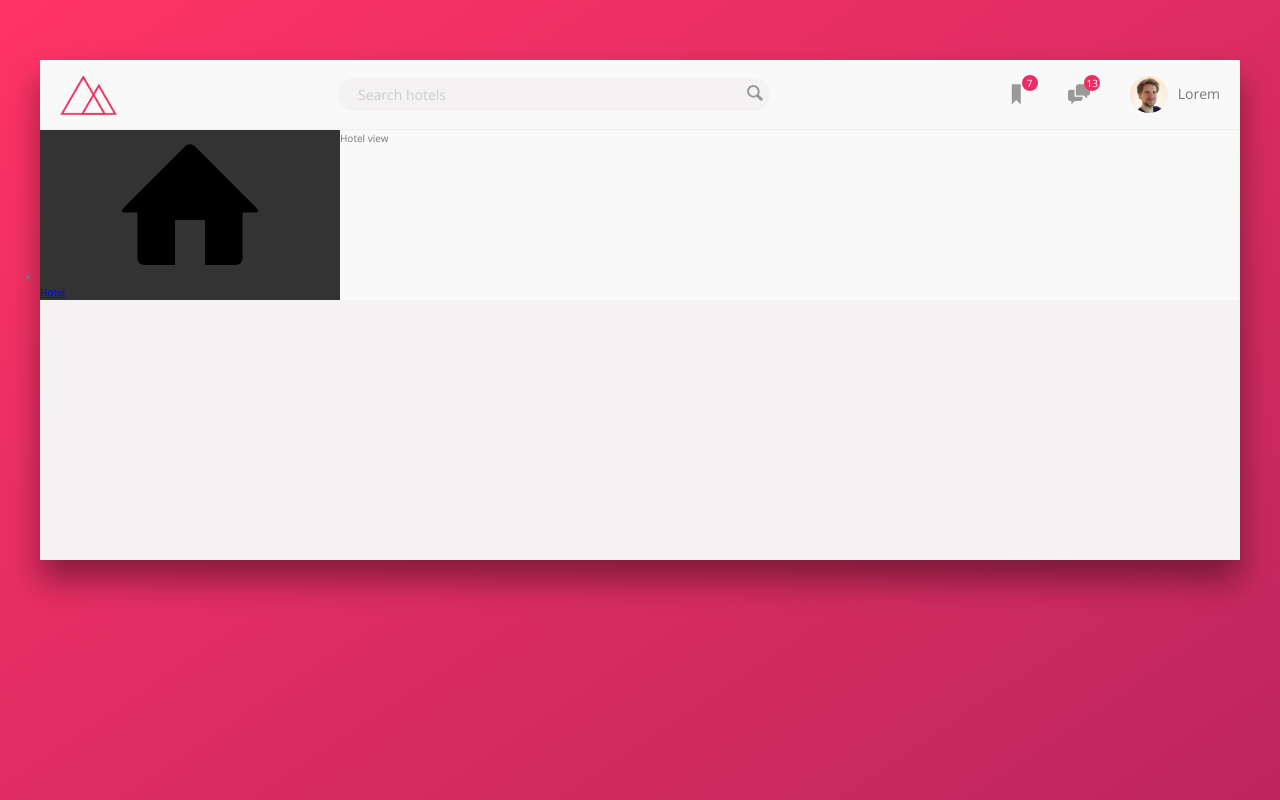
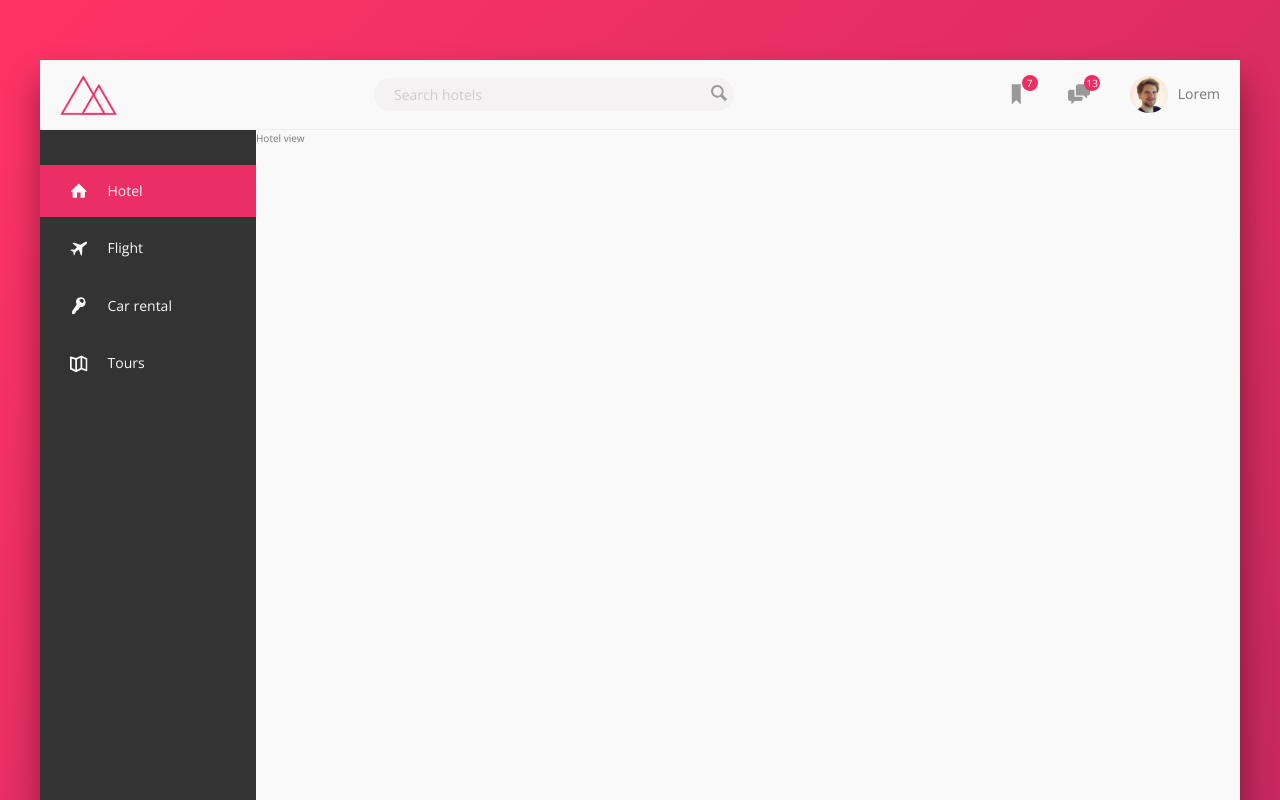
Before and after one commit to matheussss1/Hotel-app-Front-End, a website: page index.html in a window 1280 px wide. Shown: the top 800 px of the page. Drawn offline with nearby package versions, Linux system fonts and the light colour scheme.

Commit message:
side bar done

```diff
--- a/index.html
+++ b/index.html
@@ -51,7 +51,7 @@
 
             <nav class="sidebar">
                 <ul class="side-nav">
-                    <li class="side-nav__item">
+                    <li class="side-nav__item side-nav__item-active" >
                         <a href="#" class="side-nav__link">
                             <svg class="side-nav__icon">
                                 <use xlink:href="img/sprite.svg#icon-home"></use>
@@ -59,7 +59,35 @@
                             <span>Hotel</span>
                         </a>
                     </li>
+                    <li class="side-nav__item">
+                        <a href="#" class="side-nav__link">
+                            <svg class="side-nav__icon">
+                                <use xlink:href="img/sprite.svg#icon-aircraft"></use>
+                            </svg>
+                            <span>Flight</span>
+                        </a>
+                    </li>
+                    <li class="side-nav__item">
+                        <a href="#" class="side-nav__link">
+                            <svg class="side-nav__icon">
+                                <use xlink:href="img/sprite.svg#icon-key"></use>
+                            </svg>
+                            <span>Car rental</span>
+                        </a>
+                    </li>
+                    <li class="side-nav__item">
+                        <a href="#" class="side-nav__link">
+                            <svg class="side-nav__icon">
+                                <use xlink:href="img/sprite.svg#icon-map"></use>
+                            </svg>
+                            <span>Tours</span>
+                        </a>
+                    </li>
                 </ul>
+
+                <div class="legal">
+                    &copy; 2017 by trillo. All rights reserved.
+                </div>
             </nav>
 
             <main class="hotel-view">
--- a/sass/component.scss
+++ b/sass/component.scss
@@ -21,7 +21,7 @@
         padding: .7rem 2rem;
         background-color: var(--color-grey-light-2);
         border-radius: 1000px;
-        width: 90%;
+        width: 75%;
         transition: width .2s;
         margin-right: -2.5rem;
 
@@ -112,4 +112,73 @@
 }
 
 ///////////////////////////////////////////////////////
-//
+//SIDE NAVIGATION
+.side-nav{
+    font-size: 1.4rem;
+    list-style: none;
+    margin-top: 3.5rem;
+
+    &__item{
+        position: relative;
+        transition:  all .5s;
+
+        &:not(:last-child){
+            margin-bottom: .5rem;
+        }
+    }
+
+    &__item::before{
+        content: '';
+        position: absolute;
+        left: 0;
+        top: 0;
+        height: 100%;
+        width: 3px;
+        background-color: var(--color-primary);
+        transform: scaleY(0);
+        transition: transform .2s,
+                    width .4s cubic-bezier(1,0,0,1) .2s
+                    background-color .2s;
+    }
+
+    &__item:hover::before,
+    &__item-active::before{
+        transform: scaleY(1);
+        width: 100%;
+    }
+
+    &__item:active::before{
+        background-color: var(--color-primary-light);
+    }
+
+    &__link,
+    &__link:visited,
+    &__link:link{
+        text-decoration: none;
+        color: var(--color-grey-light-1);
+        display: block;
+        padding: 1.5rem 3rem;
+        position: relative;
+
+        display: flex;
+        align-items: center;
+
+        z-index: 10;
+    }
+
+
+    &__icon{
+        width: 1.75rem;
+        height: 1.75rem;
+        margin-right: 2rem;
+        fill: currentColor;
+    }
+}
+///////////////////////////////////////////////////////
+//LEGAL TEXT
+.legal {
+    font-size: 1.2rem;
+    text-align: center;
+    padding: 2.5rem;
+    color: var(--color-grey-dark-3);
+}
--- a/sass/layout.scss
+++ b/sass/layout.scss
@@ -26,10 +26,16 @@
     background-color: var(--color-grey-dark-1);
 
     flex: 0 0 18%;
+
+    display: flex;
+    flex-direction: column;
+    justify-content: space-between;
 }
 
 .hotel-view{
     background-color: var(--color-grey-light-1);
 
     flex: 1;
+
+    height: 100rem; // test
 }
```
Also changed, not shown: css/style.css, 1 other file.
